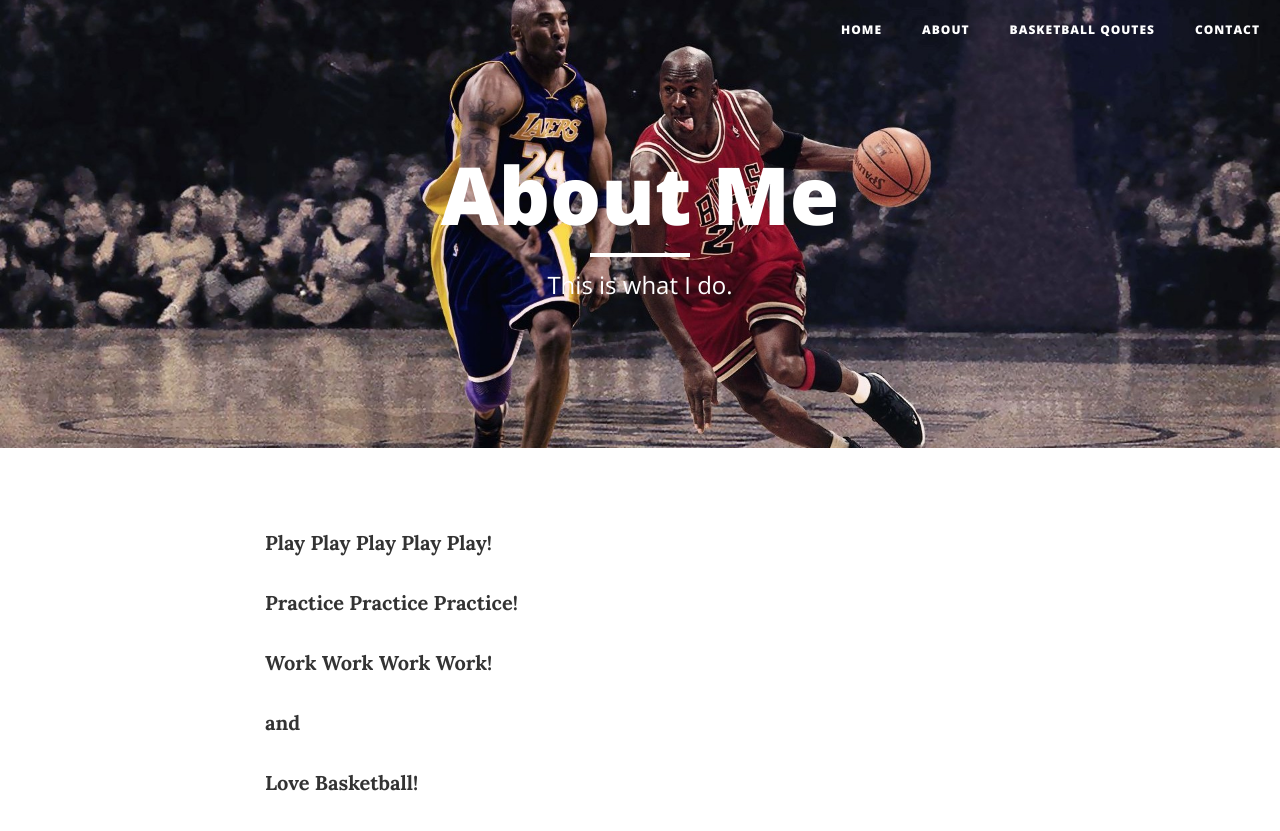
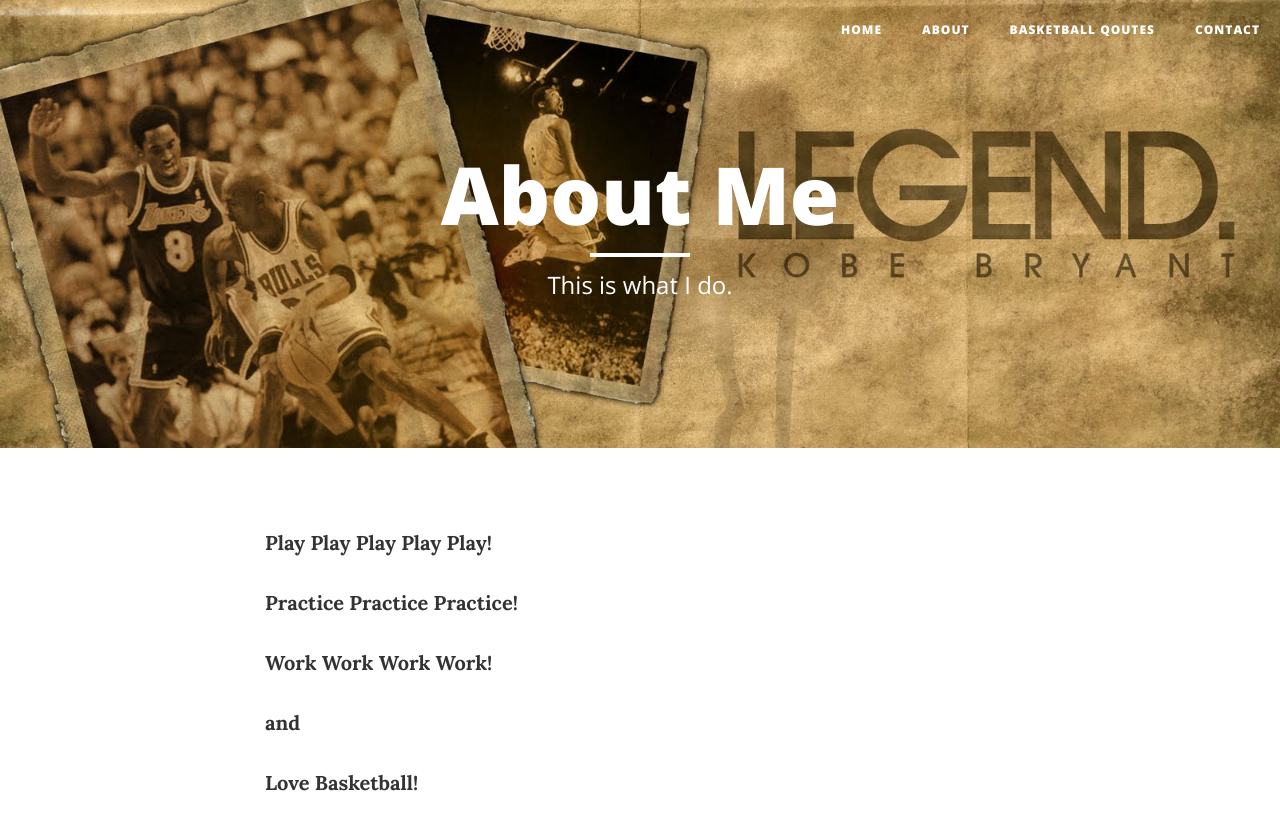
Before and after one commit to nathanielestrada/CleanBlogPages, a website: page about.html in a window 1280 px wide. Shown: the top 831 px of the page. Drawn offline with nearby package versions, Linux system fonts and the light colour scheme.

Commit message:
Update about.html

```diff
--- a/about.html
+++ b/about.html
@@ -64,7 +64,7 @@
 
     <!-- Page Header -->
     <!-- Set your background image for this header on the line below. -->
-    <header class="intro-header" style="background-image: url('16.jpg')">
+    <header class="intro-header" style="background-image: url('20.jpg')">
         <div class="container">
             <div class="row">
                 <div class="col-lg-8 col-lg-offset-2 col-md-10 col-md-offset-1">
```
